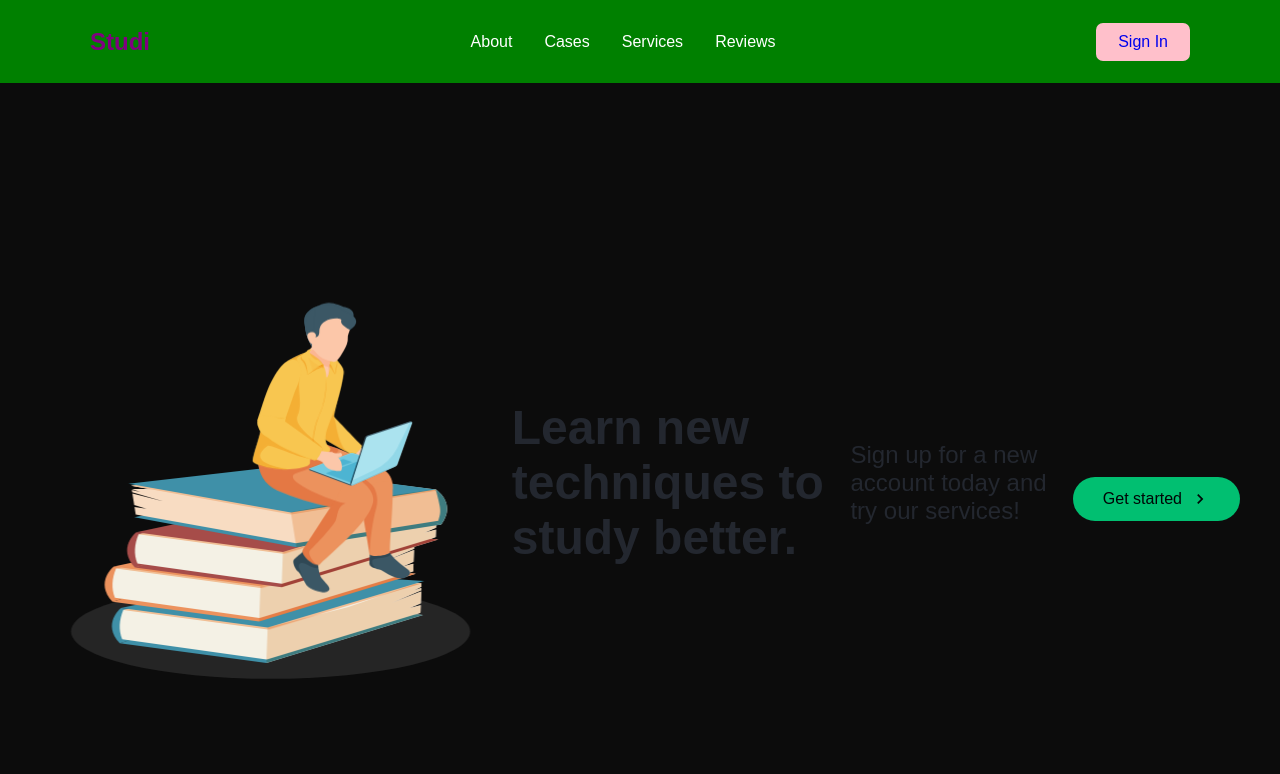
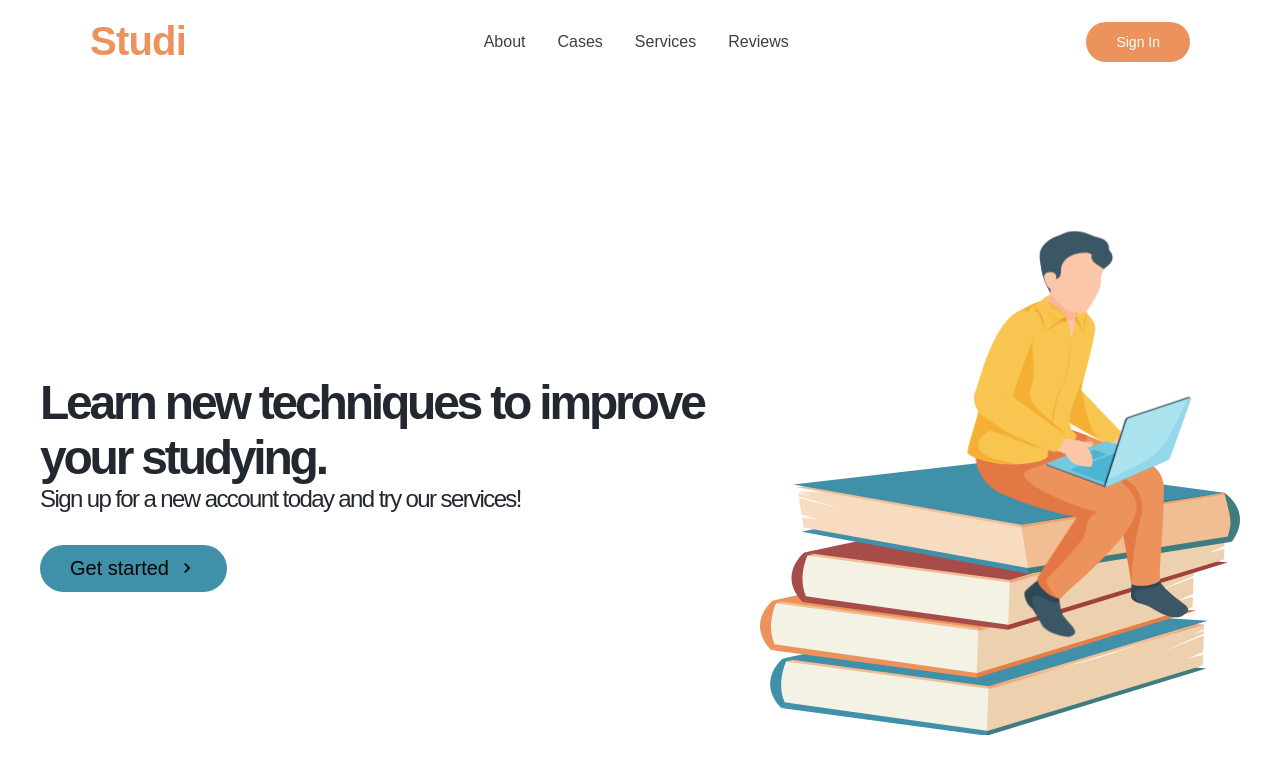
Before and after one commit to gxlpes/studi, a React (Create React App) app: page / in a window 1280 px wide. Shown: the top 774 px of the page. Built offline with nearby package versions, Linux system fonts and the light colour scheme.

Commit message:
Styling for desktop

```diff
--- a/src/components/ButtonElement.js
+++ b/src/components/ButtonElement.js
@@ -4,11 +4,11 @@ import { Link } from "react-scroll";
 
 export const Button = styled(Link)`
   border-radius: 50px;
-  background: ${({ primary }) => (primary ? "#01BF71" : "#010606")};
+  background: ${({ primary }) => (primary ? "#3F90A8" : "	#EC925D")};
   white-space: nowrap;
   padding: ${({ big }) => (big ? "14px 48px" : "12px 30px")};
   color: ${({ dark }) => (dark ? "#010606" : "#fff")};
-  font-size: ${({ fontBig }) => (fontBig ? "20px" : "16px")};
+  font-size: ${({ fontBig }) => (fontBig ? "20px" : "14px")};
   outline: none;
   border: none;
   cursor: pointer;
@@ -19,6 +19,6 @@ export const Button = styled(Link)`
 
   &:hover {
     transition: all 0.2s ease-in-out;
-    background: ${({ primary }) => (primary ? "#fff" : "#01BF71")};
+    opacity: 0.5;
   }
 `;
--- a/src/components/HomeSection/HeroSection.js
+++ b/src/components/HomeSection/HeroSection.js
@@ -1,10 +1,10 @@
-import { ReactComponent as SVGFile } from "../../images/HeroImage.svg";
 import {
   HeroContainer,
   SVGImage,
   HeroContent,
   HeroH1,
   HeroP,
+  HeroText,
   HeroBtnWrapper,
   ArrowForward,
   ArrowRight,
@@ -22,12 +22,14 @@ const HeroSection = () => {
   return (
     <HeroContainer id="home">
       <HeroContent>
-        <SVGFile />
-        <HeroH1>Learn new techniques to study better.</HeroH1>
+        <SVGImage />
+        <HeroText>
+          <HeroH1>Learn new techniques to improve your studying.</HeroH1>
           <HeroP>Sign up for a new account today and try our services!</HeroP>
           <HeroBtnWrapper>
             <Button
               to="signup"
+              fontBig="true"
               onMouseEnter={onHover}
               onMouseLeave={onHover}
               primary="true"
@@ -36,6 +38,7 @@ const HeroSection = () => {
               Get started {hover ? <ArrowForward /> : <ArrowRight />}
             </Button>
           </HeroBtnWrapper>
+        </HeroText>
       </HeroContent>
     </HeroContainer>
   );
--- a/src/components/HomeSection/HeroSectionStyles.js
+++ b/src/components/HomeSection/HeroSectionStyles.js
@@ -1,8 +1,8 @@
 import styled from "styled-components";
 import { MdKeyboardArrowRight, MdArrowForward } from "react-icons/md";
+import { ReactComponent as SVGFile } from "../../images/HeroImage.svg";
 
 export const HeroContainer = styled.div`
-  background: #0c0c0c;
   display: flex;
   flex-direction: row;
   justify-content: center;
@@ -12,8 +12,18 @@ export const HeroContainer = styled.div`
   z-index: 1;
 `;
 
-export const SVGImage = styled.svg`
-  width: 1rem;
+export const SVGImage = styled(SVGFile)`
+  width: 40rem;
+`;
+
+export const HeroText = styled.div`
+  display: flex;
+  flex-direction: column;
+  align-items: flex-start;
+`;
+
+export const SVGContainer = styled.svg`
+  width: 100%;
   height: auto;
   object-fit: cover;
   background-color: white;
@@ -24,7 +34,7 @@ export const HeroContent = styled.div`
   max-width: 1200px;
   padding: 8px 24px;
   display: flex;
-  flex-direction: row;
+  flex-direction: row-reverse;
   align-items: center;
 `;
 
@@ -32,6 +42,7 @@ export const HeroH1 = styled.h1`
   color: #23272f;
   font-size: 48px;
   text-align: left;
+  letter-spacing: -0.2rem;
 
   @media screen and (max-width: 768px) {
     font-size: 40px;
@@ -48,6 +59,7 @@ export const HeroP = styled.p`
   font-size: 24px;
   text-align: left;
   max-width: 600px;
+  letter-spacing: -0.1rem;
 
   @media screen and (max-width: 768px) {
     font-size: 24px;
--- a/src/components/Navbar/Navbar.js
+++ b/src/components/Navbar/Navbar.js
@@ -1,5 +1,4 @@
 import React from "react";
-import { useState } from "react";
 import { FaBars } from "react-icons/fa";
 import {
   Nav,
@@ -9,9 +8,10 @@ import {
   NavMenu,
   NavItem,
   NavLinks,
-  NavBtn,
+  NavBtnWrapper,
   NavBtnLink,
 } from "./NavbarStyles";
+import { Button } from "../../components/ButtonElement";
 
 const Navbar = ({ toggle }) => {
   return (
@@ -36,9 +36,11 @@ const Navbar = ({ toggle }) => {
               <NavLinks to="signup">Reviews</NavLinks>
             </NavItem>
           </NavMenu>
-          <NavBtn>
-            <NavBtnLink to="/signin">Sign In</NavBtnLink>
-          </NavBtn>
+          <NavBtnWrapper>
+            <Button>
+              <NavBtnLink to="/signin">Sign In</NavBtnLink>
+            </Button>
+          </NavBtnWrapper>
         </NavbarContainer>
       </Nav>
     </>
--- a/src/components/Navbar/NavbarStyles.js
+++ b/src/components/Navbar/NavbarStyles.js
@@ -3,9 +3,7 @@ import { Link as LinkRouter } from "react-router-dom";
 import { Link as LinkScroll } from "react-scroll";
 
 export const Nav = styled.nav`
-  background-color: green;
   height: 83px;
-  /* margin-top: -83px; */
   justify-content: center;
   display: flex;
   align-items: center;
@@ -30,10 +28,11 @@ export const NavbarContainer = styled.div`
 `;
 
 export const NavLogo = styled(LinkRouter)`
-  color: purple;
+  color: #ec925d;
+  letter-spacing: -0.05rem;
   justify-content: flex-start;
   cursor: pointer;
-  font-size: 1.5rem;
+  font-size: 2.5rem;
   display: flex;
   align-items: center;
   font-weight: bold;
@@ -70,7 +69,7 @@ export const NavItem = styled.li`
 `;
 
 export const NavLinks = styled(LinkScroll)`
-  color: #fff;
+  color: #3f3f3f;
   display: flex;
   align-items: center;
   text-decoration: none;
@@ -80,6 +79,9 @@ export const NavLinks = styled(LinkScroll)`
 
   &.active {
     border-bottom: 3px solid purple;
+  }
+  &:hover {
+    color: #3f90a8;
   }
 `;
 
@@ -94,15 +96,13 @@ export const NavBtn = styled.nav`
 
 export const NavBtnLink = styled(LinkRouter)`
   border-radius: 7px;
-  background: pink;
-  padding: 10px 22px;
   white-space: nowrap;
-  font-size: 16px;
   outline: none;
   border: none;
   cursor: pointer;
   transition: all 0.2s ease-in-out;
   text-decoration: none;
+  color: #fff;
 
   &hover {
     transition: all 0.2 ease-in-out;
@@ -110,3 +110,10 @@ export const NavBtnLink = styled(LinkRouter)`
     color: #fafafa;
   }
 `;
+
+export const NavBtnWrapper = styled.div`
+  display: flex;
+  flex-direction: column;
+  align-items: center;
+  justify-content: center;
+`;
```
Also changed, not shown: src/images/HeroImage.svg. Lines whose indentation alone changed are shown as unchanged.
